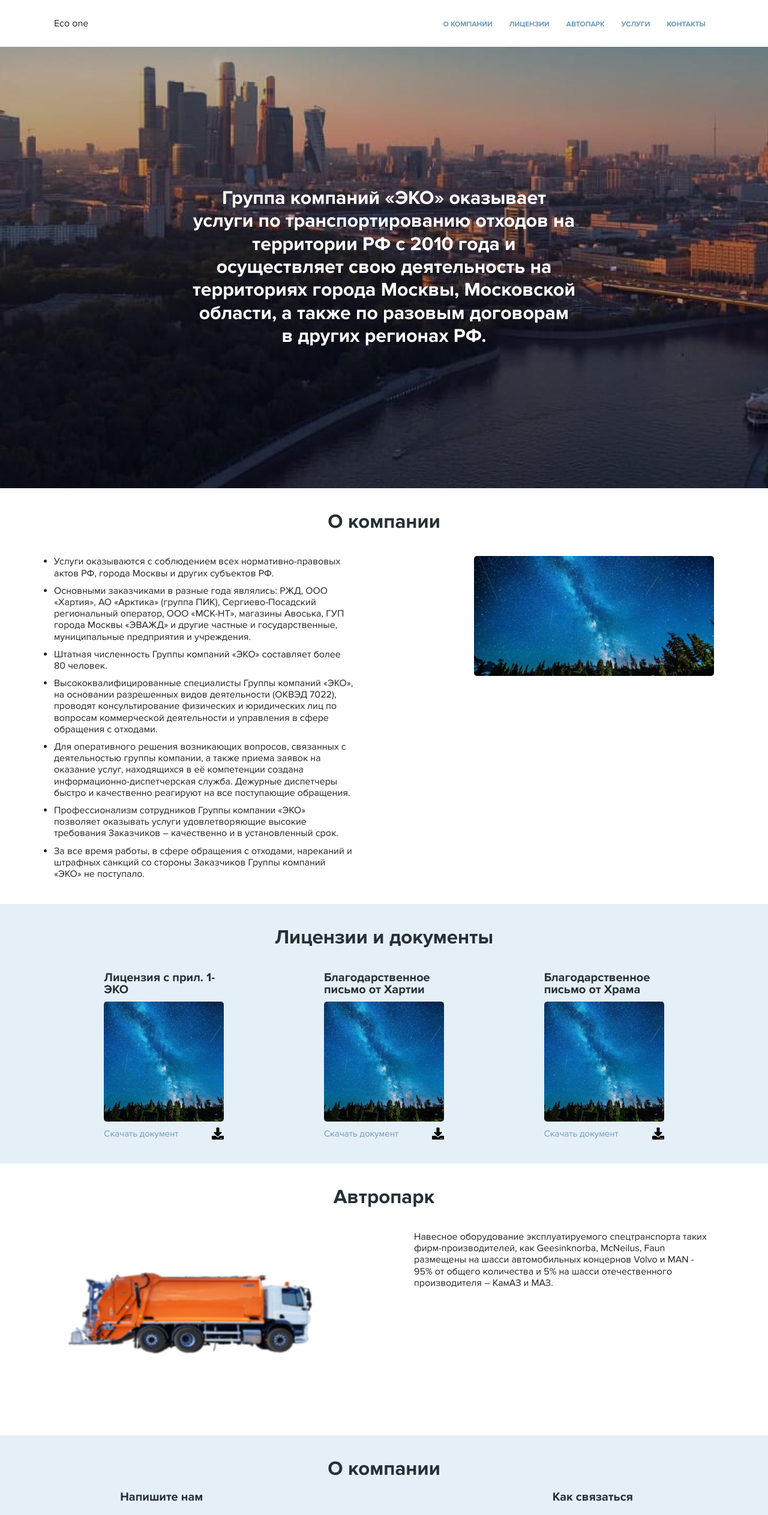
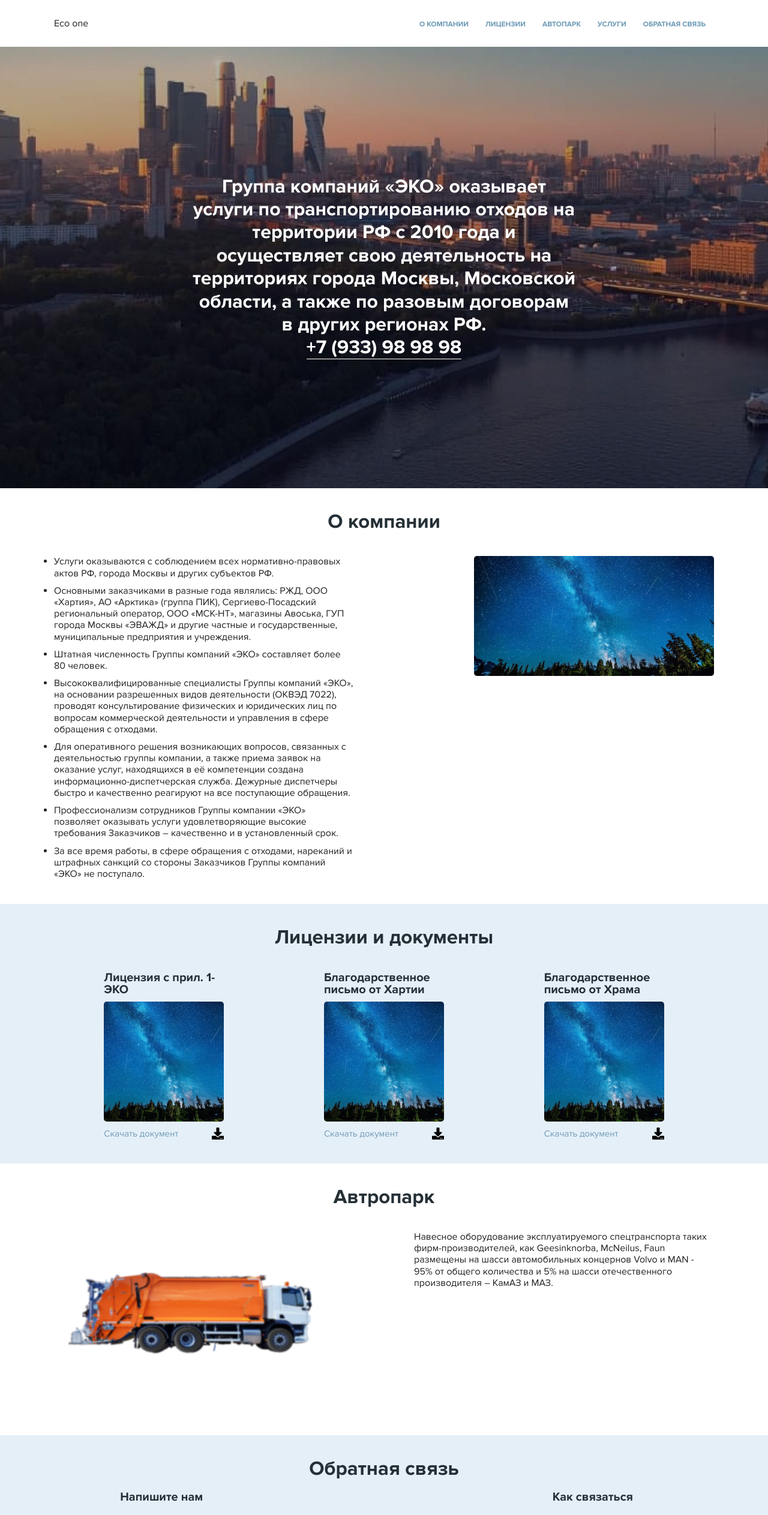
Before and after one commit to heltoe/1eco, a Nuxt app: page / in a window 1280 px wide. Shown: the top 2526 px of the page at 60% size. Built offline with nearby package versions, Linux system fonts and the light colour scheme.

Commit message:
fix small changes

```diff
--- a/src/components/common/Header.vue
+++ b/src/components/common/Header.vue
@@ -45,8 +45,8 @@ export default {
       },
       {
         id: 5,
-        scrollTo: '#contacts',
-        label: 'Контакты',
+        scrollTo: '#feedback',
+        label: 'Обратная связь',
       },
     ],
   }),
--- a/src/components/pages/index/Contacts.vue
+++ b/src/components/pages/index/Feedback.vue
@@ -1,6 +1,6 @@
 <template>
-  <div id="contacts">
-    <TitleBlock>О компании</TitleBlock>
+  <div id="feedback">
+    <TitleBlock>Обратная связь</TitleBlock>
     <div class="content">
       <form class="block" @submit.prevent="submit">
         <p class="title-block">Напишите нам</p>
@@ -80,7 +80,7 @@ export default {
 </script>
 
 <style lang="scss" scoped>
-#contacts {
+#feedback {
   display: flex;
   flex-direction: column;
   padding: 40px 0;
--- a/src/components/pages/index/Hero.vue
+++ b/src/components/pages/index/Hero.vue
@@ -6,6 +6,7 @@
         территории РФ с 2010 года и осуществляет свою деятельность на
         территориях города Москвы, Московской области, а также по разовым
         договорам в других регионах РФ.
+        <br /><a href="tel:+7933989898">+7 (933) 98 98 98</a>
       </p>
     </div>
   </div>
@@ -34,5 +35,29 @@ p {
   width: 100%;
   text-align: center;
   color: #fff;
+  a {
+    font-size: 32px;
+    font-weight: bold;
+    line-height: 1.2;
+    color: #fff;
+    position: relative;
+    transition: 0.3s ease-in-out;
+    &:after {
+      content: '';
+      position: absolute;
+      left: 0;
+      bottom: 0;
+      background-color: #fff;
+      width: 100%;
+      height: 1px;
+      transition: 0.3s ease-in-out;
+    }
+    &:hover {
+      color: #0a86cc;
+      &:after {
+        background-color: #0a86cc;
+      }
+    }
+  }
 }
 </style>
--- a/src/components/pages/index/IndexPage.vue
+++ b/src/components/pages/index/IndexPage.vue
@@ -13,7 +13,7 @@
       <AutoPark />
     </BlockPage>
     <BlockPage colored>
-      <Contacts />
+      <Feedback />
     </BlockPage>
     <transition name="fade">
       <img
@@ -31,7 +31,7 @@ import Hero from '@/components/pages/index/Hero'
 import About from '@/components/pages/index/About'
 import Licence from '@/components/pages/index/Licence'
 import AutoPark from '@/components/pages/index/auto-park/AutoPark'
-import Contacts from '@/components/pages/index/Contacts'
+import Feedback from '@/components/pages/index/Feedback'
 import BlockPage from '@/components/common/BlockPage'
 import VueScrollTo from 'vue-scrollto'
 
@@ -41,7 +41,7 @@ export default {
     About,
     Licence,
     AutoPark,
-    Contacts,
+    Feedback,
     BlockPage,
   },
   data: () => ({
```
